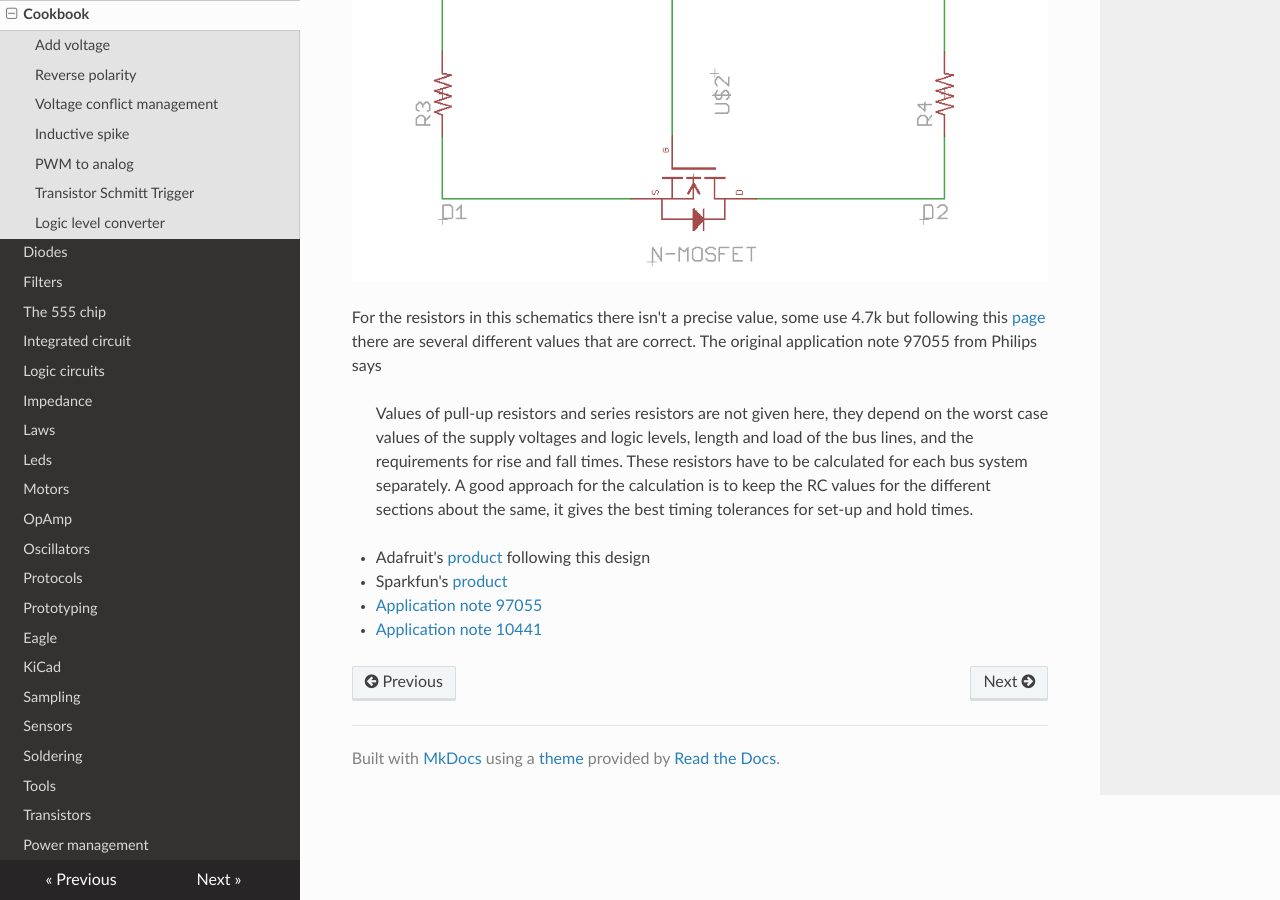
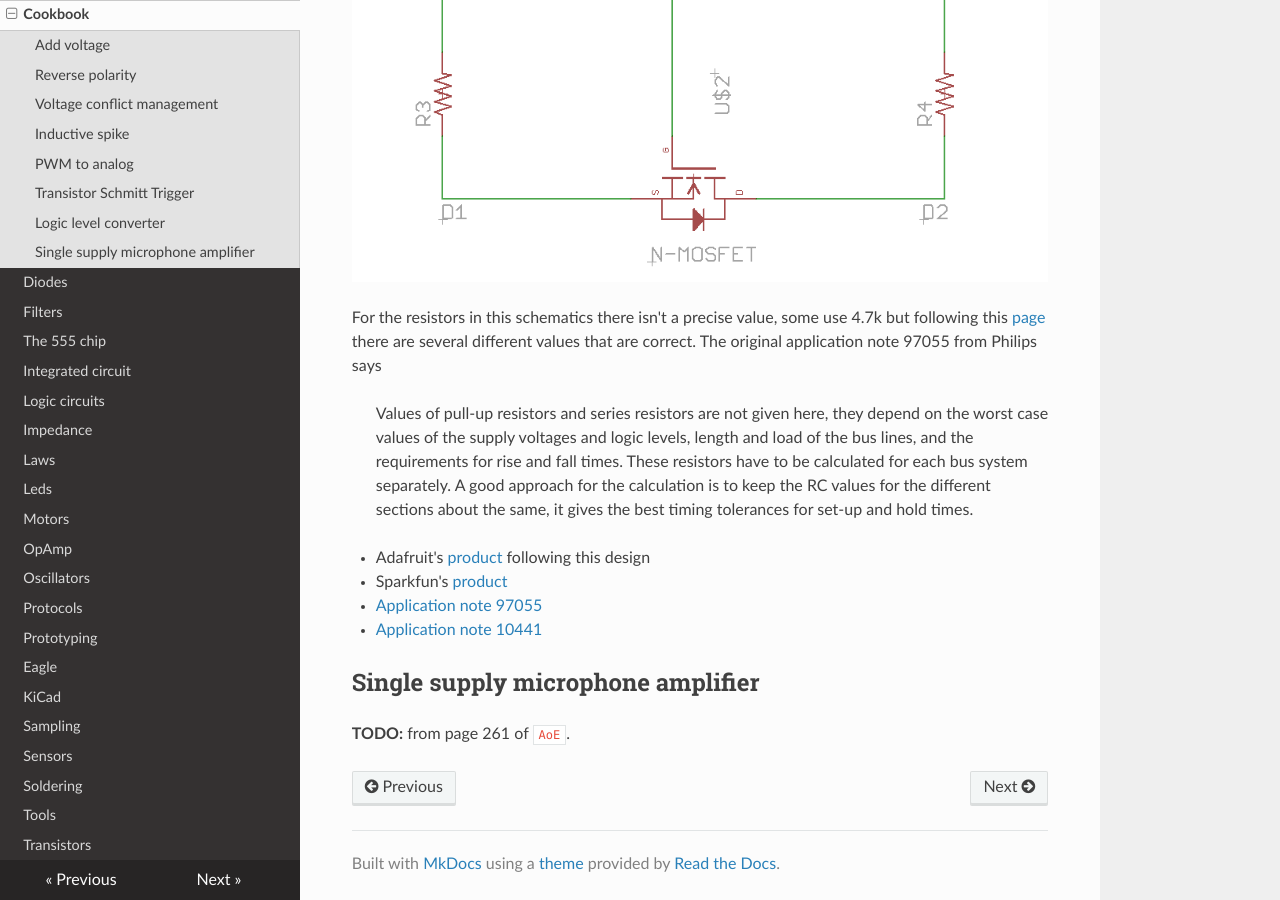
Before and after one commit to gipi/electronics-notes, an MkDocs documentation site: the page built from docs/cookbook.md, in a window 1280 px wide and 900 px high, scrolled down 2197 px. Built offline with MkDocs 1.6.1, drawn with Linux system fonts in a browser that asks for light colours; nearby versions of some CDN libraries; old or Windows-style settings are respelled for this version of MkDocs.

Commit message:
Add TODO.

```diff
--- a/docs/cookbook.md
+++ b/docs/cookbook.md
@@ -110,3 +110,8 @@ note 97055 from Philips says
  - Sparkfun's [product](https://learn.sparkfun.com/tutorials/bi-directional-logic-level-converter-hookup-guide)
  - [Application note 97055](https://www.adafruit.com/datasheets/an97055.pdf)
  - [Application note 10441](http://www.nxp.com/documents/application_note/AN10441.pdf)
+
+
+## Single supply microphone amplifier
+
+**TODO:** from page 261 of ``AoE``.
```
